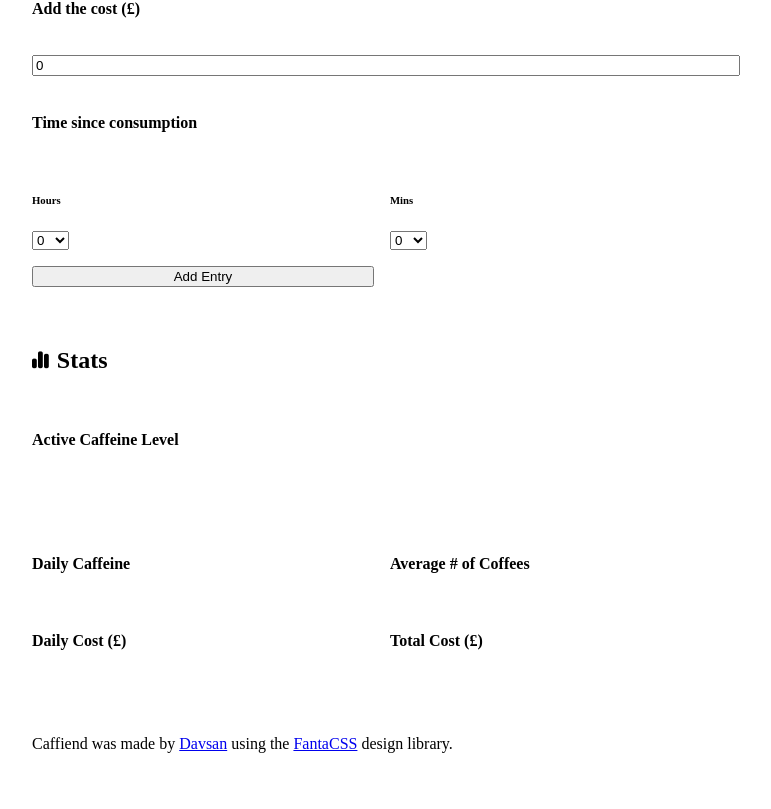
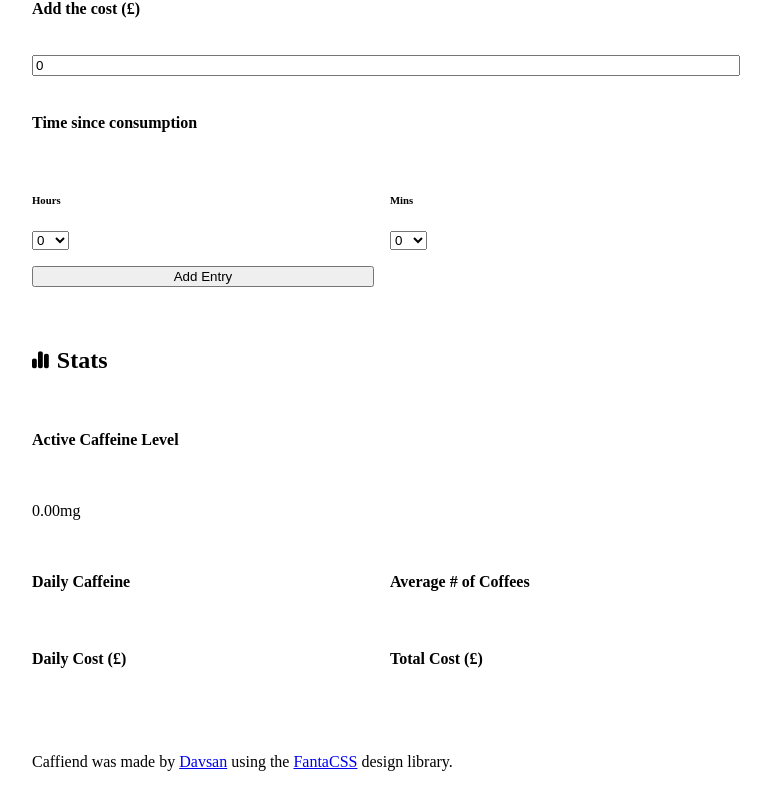
Before and after one commit to Davsan88/caffiend, a React (Vite) app: page / in a window 1280 px wide. Shown: the part 1084-1893 px from the top of the page, without its empty margins (258-1029 px from the left). Built offline with nearby package versions, Linux system fonts and the light colour scheme; the HTML template or start-up script is replaced by a standard one.

Commit message:
Render active caffeine level using mock data and utility function

```diff
--- a/src/components/Stats.jsx
+++ b/src/components/Stats.jsx
@@ -1,3 +1,5 @@
+import { calculateCurrentCaffeineLevel, coffeeConsumptionHistory } from "../utils"
+
 const StatCard = ({ lg, title, children }) => {
   return (
     <div className={`card stat-card${lg ? ' col-span-2' : ''}`}>
@@ -7,7 +9,6 @@ const StatCard = ({ lg, title, children }) => {
   )
 }
 
-
 const Stats = () => {
   const stats = {
     daily_caffeine: 240,
@@ -15,6 +16,8 @@ const Stats = () => {
     average_coffees: 2.3,
     total_cost: 220
   }
+
+  const caffeineLevel = calculateCurrentCaffeineLevel(coffeeConsumptionHistory)
 
   return (
     <>
@@ -25,7 +28,7 @@ const Stats = () => {
       <div className="stats-grid">
         <StatCard lg title="Active Caffeine Level">
           <div className="status">
-            <p><span></span></p>
+            <p><span>{caffeineLevel}</span>mg</p>
           </div>
         </StatCard>
         <StatCard title="Daily Caffeine"></StatCard>
```
